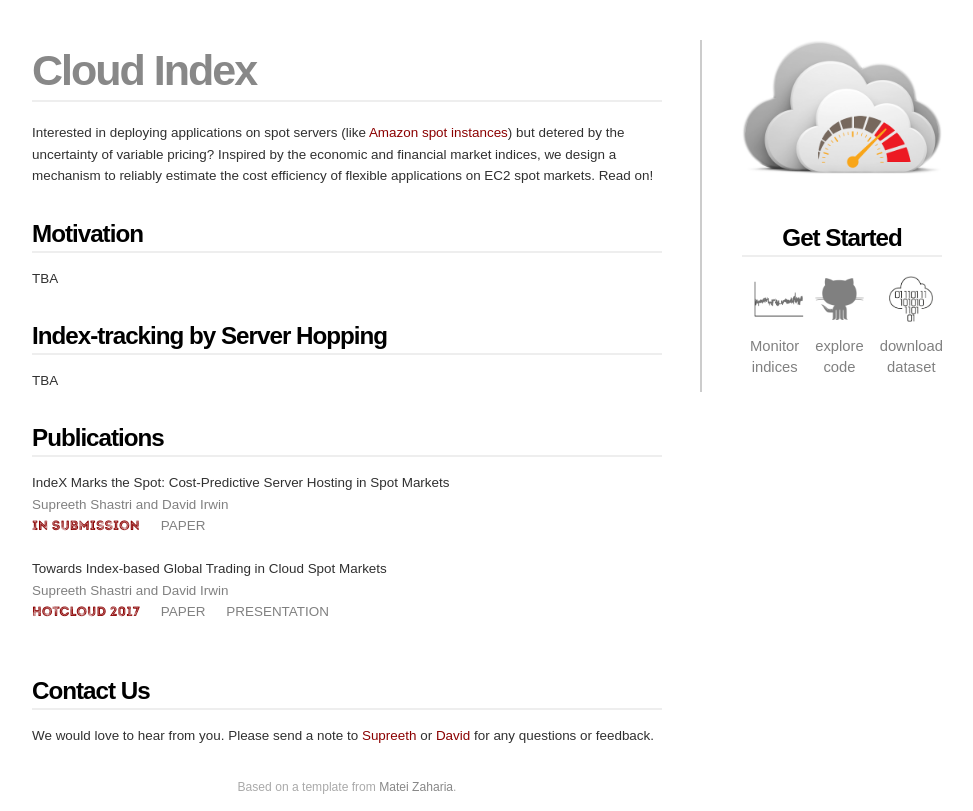
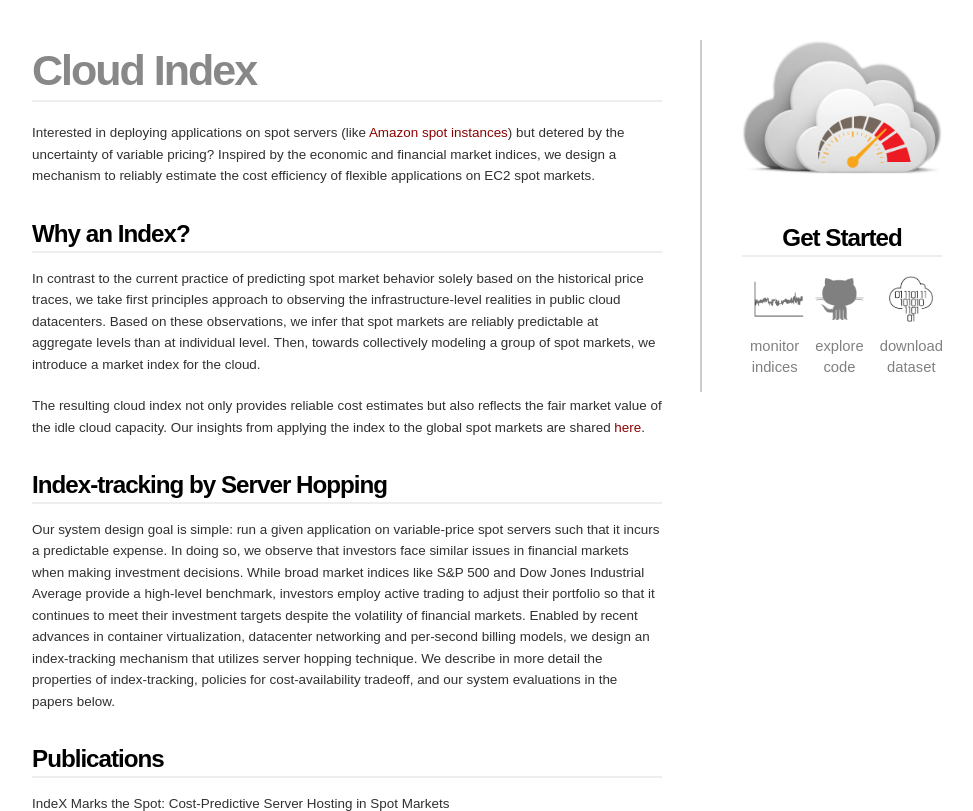
Before and after one commit to umass-sustainablecomputinglab/cloudIndex, a plain HTML site: page index.html in a window 1280 px wide. Shown: the top 811 px of the page, without its empty margins (153-1126 px from the left). Drawn offline with Linux system fonts and the light colour scheme.

Commit message:
updated project description

```diff
--- a/index.html
+++ b/index.html
@@ -34,7 +34,7 @@
         <tr>
             <td style="text-align:center; border-width: 0px;">
                 <a href="https://github.com/umass-sustainablecomputinglab/cloudIndex/blob/master/monitor.md"
-                    style="color:#808080; font-size:110%">Monitor indices</a></td>
+                    style="color:#808080; font-size:110%">monitor indices</a></td>
             <td style="text-align:center; border-width: 0px;">
                 <a href="https://github.com/umass-sustainablecomputinglab/cloudIndex/tree/master/code"
                     style="color:#808080; font-size:110%">explore code</a></td>
@@ -48,13 +48,15 @@
       <div id="content">
 
 <h1>Cloud Index</h1>
-<p>Interested in deploying applications on spot servers (like <a href="https://aws.amazon.com/ec2/spot/" style="color: #8B0000">Amazon spot instances</a>) but detered by the uncertainty of variable pricing? Inspired by the economic and financial market indices, we design a mechanism to reliably estimate the cost efficiency of flexible applications on EC2 spot markets. Read on!
+<p>Interested in deploying applications on spot servers (like <a href="https://aws.amazon.com/ec2/spot/" style="color: #8B0000">Amazon spot instances</a>) but detered by the uncertainty of variable pricing? Inspired by the economic and financial market indices, we design a mechanism to reliably estimate the cost efficiency of flexible applications on EC2 spot markets.
 
-<h3>Motivation</h3>
-<p>TBA</p>
+<h3>Why an Index?</h3>
+<p>In contrast to the current practice of predicting spot market behavior solely based on the historical price traces, we take first principles approach to observing the infrastructure-level realities in public cloud datacenters. Based on these observations, we infer that spot markets are reliably predictable at aggregate levels than at individual level. Then, towards collectively modeling a group of spot markets, we introduce a market index for the cloud.</p>
+
+<p>The resulting cloud index not only provides reliable cost estimates but also reflects the fair market value of the idle cloud capacity. Our insights from applying the index to the global spot markets are shared <a href="https://github.com/umass-sustainablecomputinglab/cloudIndex/blob/master/monitor.md" style="color: #8B0000">here</a>.</p>
 
 <h3> Index-tracking by Server Hopping</h3>
-<p>TBA</p>
+<p>Our system design goal is simple: run a given application on variable-price spot servers such that it incurs a predictable expense. In doing so, we observe that investors face similar issues in financial markets when making investment decisions. While broad market indices like S&amp;P 500 and Dow Jones Industrial Average provide a high-level benchmark, investors employ active trading to adjust their portfolio so that it continues to meet their investment targets despite the volatility of financial markets. Enabled by recent advances in container virtualization, datacenter networking and per-second billing models, we design an index-tracking mechanism that utilizes server hopping technique. We describe in more detail the properties of index-tracking, policies for cost-availability tradeoff, and our system evaluations in the papers below.</p>
 
 <h3>Publications</h3>
     IndeX Marks the Spot: Cost-Predictive Server Hosting in Spot Markets <br>
```
